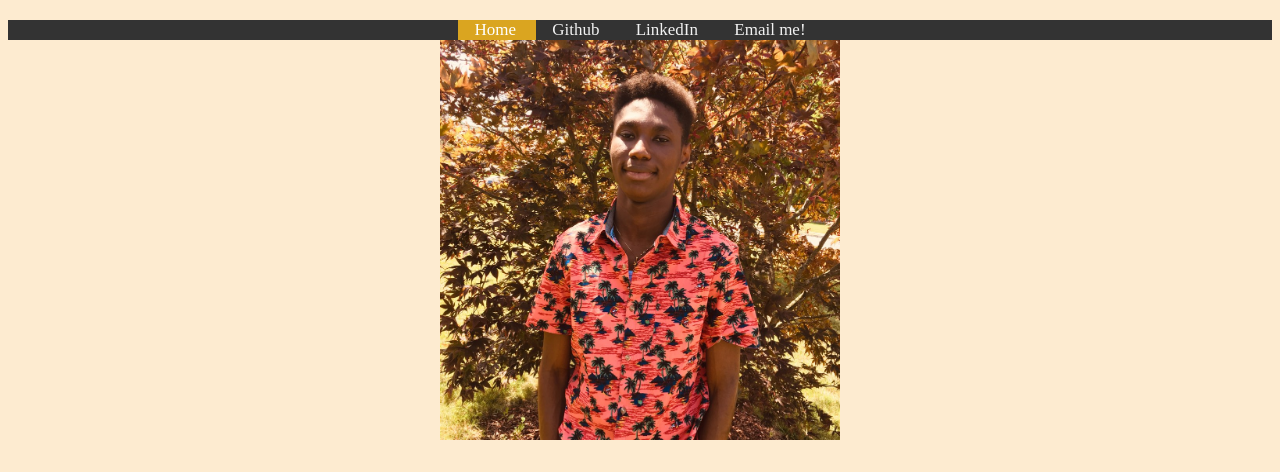
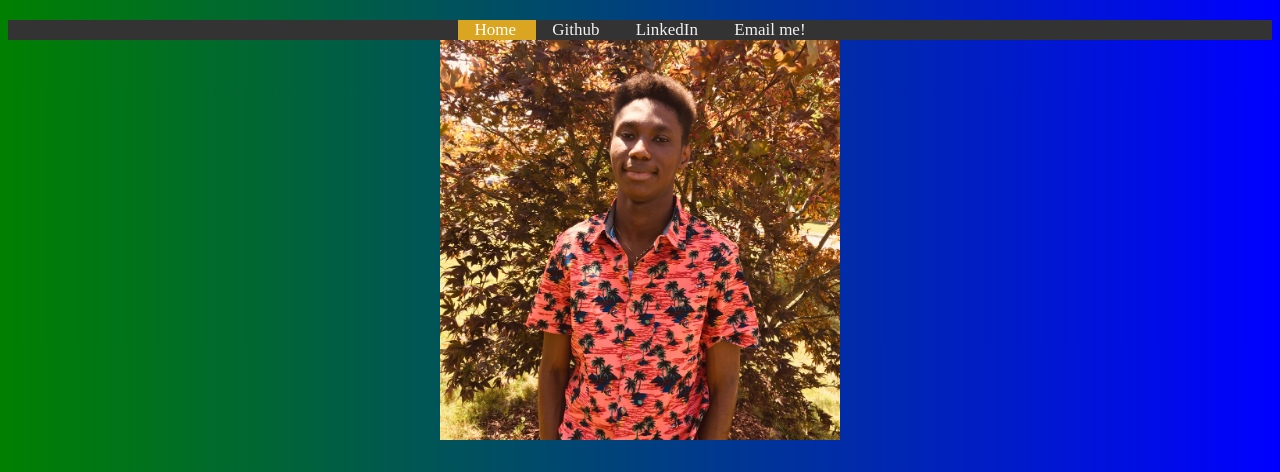
Before and after one commit to baiden00/baiden00.github.io, a plain HTML site: page index.html in a window 1280 px wide. Shown: the part 165-637 px from the top of the page. Drawn offline with Linux system fonts and the light colour scheme.

Commit message:
color gradient

```diff
--- a/index.html
+++ b/index.html
@@ -1,5 +1,6 @@
 <!DOCTYPE html>
 <html lang="en" dir="ltr">
+  <body>
   <head>
     <link rel="stylesheet" type="text/css" href="/static/index.css">
     <meta charset="utf-8">
--- a/static/index.css
+++ b/static/index.css
@@ -48,7 +48,7 @@ display:inline-block;
 }
 
 body{
-  background-color: #fdebd0
+  background-image: linear-gradient(-90deg, blue, green);
 }
 
 h1 {
```
